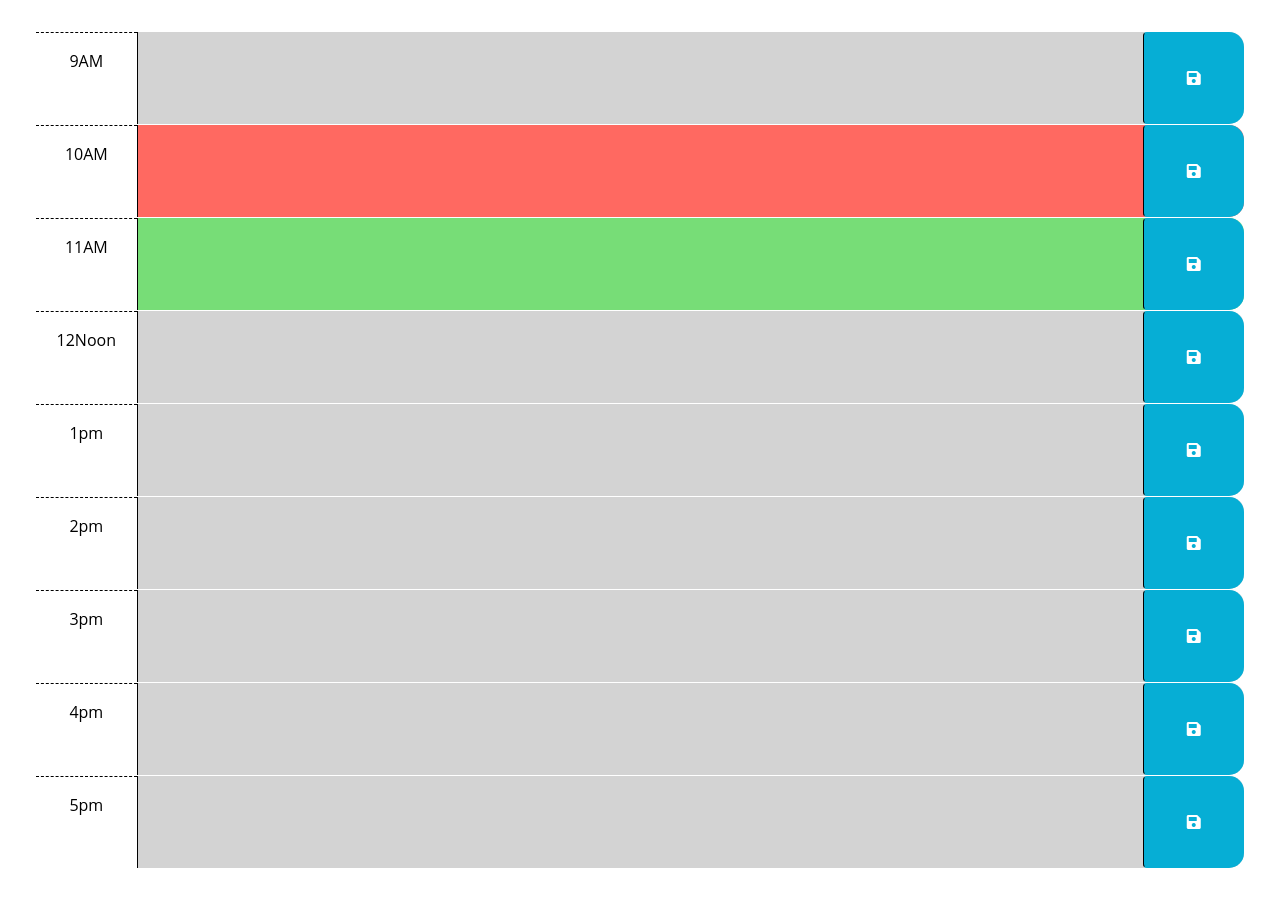
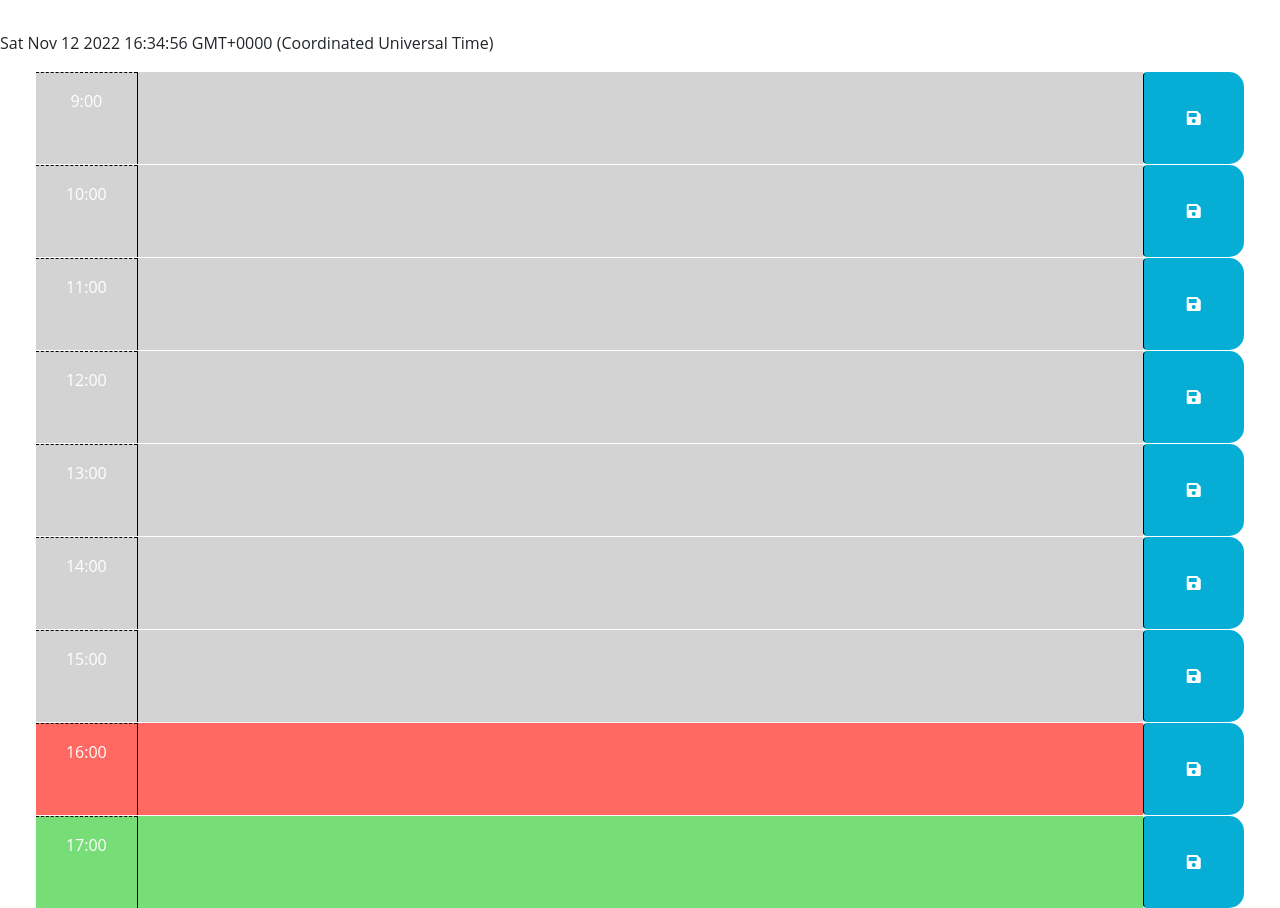
Before and after one commit to Tonyoffor/WorkDayScheduler, a plain HTML site: page Develop/index.html in a window 1280 px wide. Shown: the part 220-1128 px from the top of the page. Before the commit the page ends 1088 px from the top, so only its background shows below. Drawn offline with nearby package versions, Linux system fonts and the light colour scheme.

Commit message:
finished adding the correct color to the time of day using if statments

```diff
--- a/Develop/index.html
+++ b/Develop/index.html
@@ -30,7 +30,9 @@
       <p class="lead">A simple calendar app for scheduling your work day</p>
       <p id="currentDay" class="lead"></p>
     </header>
+
     <p id="today"></p>
+
     <div class="container-fluid px-5">
       <!-- Use class for "past", "present", and "future" to apply styles to the
         time-block divs accordingly. The javascript will need to do this by
@@ -43,8 +45,8 @@
         -->
 
       <!-- Example of a past time block. The "past" class adds a gray background color. -->
-      <div id="hour-9" class="row time-block past">
-        <div class="col-2 col-md-1 hour text-center py-3">9AM</div>
+      <div id="hour-9" class="row time-block ">
+        <div class="col-2 col-md-1 hour text-center py-3">9:00</div>
         <textarea class="col-8 col-md-10 description" id="nine" rows="3"> </textarea>
         <button class="btn saveBtn col-2 col-md-1" aria-label="save">
           <i class="fas fa-save" aria-hidden="true"></i>
@@ -52,8 +54,8 @@
       </div>
 
       <!-- Example of a present time block. The "present" class adds a red background color. -->
-      <div id="hour-10" class="row time-block present">
-        <div class="col-2 col-md-1 hour text-center py-3">10AM</div>
+      <div id="hour-10" class="row time-block ">
+        <div class="col-2 col-md-1 hour text-center py-3">10:00</div>
         <textarea class="col-8 col-md-10 description" id="ten" rows="3"> </textarea>
         <button class="btn saveBtn col-2 col-md-1" aria-label="save">
           <i class="fas fa-save" aria-hidden="true"></i>
@@ -61,56 +63,56 @@
       </div>
 
       <!-- Example of a future time block. The "future" class adds a green background color. -->
-      <div id="hour-11" class="row time-block future">
-        <div class="col-2 col-md-1 hour text-center py-3">11AM</div>
+      <div id="hour-11" class="row time-block ">
+        <div class="col-2 col-md-1 hour text-center py-3">11:00</div>
         <textarea class="col-8 col-md-10 description" id="eleven" rows="3"> </textarea>
         <button class="btn saveBtn col-2 col-md-1" aria-label="save">
           <i class="fas fa-save" aria-hidden="true"></i>
         </button>
       </div>
 
-      <div id="hour-12" class="row time-block past">
-        <div class="col-2 col-md-1 hour text-center py-3">12Noon</div>
-        <textarea class="col-8 col-md-10 description" id="tweleve" rows="3"> </textarea>
+      <div id="hour-12" class="row time-block ">
+        <div class="col-2 col-md-1 hour text-center py-3">12:00</div>
+        <textarea class="col-8 col-md-10 description" id="twelve" rows="3"> </textarea>
         <button class="btn saveBtn col-2 col-md-1" aria-label="save">
           <i class="fas fa-save" aria-hidden="true"></i>
         </button>
       </div>
 
-      <div id="hour-1" class="row time-block past">
-        <div class="col-2 col-md-1 hour text-center py-3">1pm</div>
+      <div id="hour-13" class="row time-block ">
+        <div class="col-2 col-md-1 hour text-center py-3">13:00</div>
         <textarea class="col-8 col-md-10 description" id="one" rows="3"> </textarea>
         <button class="btn saveBtn col-2 col-md-1" aria-label="save">
           <i class="fas fa-save" aria-hidden="true"></i>
         </button>
       </div>
 
-      <div id="hour-2pm" class="row time-block past">
-        <div class="col-2 col-md-1 hour text-center py-3">2pm</div>
+      <div id="hour-14" class="row time-block ">
+        <div class="col-2 col-md-1 hour text-center py-3">14:00</div>
         <textarea class="col-8 col-md-10 description" id="two" rows="3"> </textarea>
         <button class="btn saveBtn col-2 col-md-1" aria-label="save">
           <i class="fas fa-save" aria-hidden="true"></i>
         </button>
       </div>
 
-      <div id="hour-3pm" class="row time-block past">
-        <div class="col-2 col-md-1 hour text-center py-3">3pm</div>
+      <div id="hour-15" class="row time-block ">
+        <div class="col-2 col-md-1 hour text-center py-3">15:00</div>
         <textarea class="col-8 col-md-10 description" id="three" rows="3"> </textarea>
         <button class="btn saveBtn col-2 col-md-1" aria-label="save">
           <i class="fas fa-save" aria-hidden="true"></i>
         </button>
       </div>
 
-      <div id="hour-4" class="row time-block past">
-        <div class="col-2 col-md-1 hour text-center py-3">4pm</div>
+      <div id="hour-16" class="row time-block ">
+        <div class="col-2 col-md-1 hour text-center py-3">16:00</div>
         <textarea class="col-8 col-md-10 description" id="four" rows="3"> </textarea>
         <button class="btn saveBtn col-2 col-md-1" aria-label="save">
           <i class="fas fa-save" aria-hidden="true"></i>
         </button>
       </div>
 
-      <div id="hour-5" class="row time-block past">
-        <div class="col-2 col-md-1 hour text-center py-3">5pm</div>
+      <div id="hour-17" class="row time-block ">
+        <div class="col-2 col-md-1 hour text-center py-3">17:00</div>
         <textarea class="col-8 col-md-10 description" id="five" rows="3"> </textarea>
         <button class="btn saveBtn col-2 col-md-1" aria-label="save">
           <i class="fas fa-save" aria-hidden="true"></i>
--- a/Develop/script.js
+++ b/Develop/script.js
@@ -7,7 +7,7 @@ var nine = document.getElementById('nine').value
 var ten = document.getElementById('ten').value
 var eleven = document.getElementById('eleven').value
 var twelve = document.getElementById('twelve').value
-var one = document.getElementById('one').value
+var eleven = document.getElementById('one').value
 var two = document.getElementById('two').value
 var three = document.getElementById('three').value
 var four = document.getElementById('four').value
@@ -22,7 +22,7 @@ document.getElementById("today").innerHTML = d;
 // the code isn't run until the browser has finished rendering all the elements
 // in the html.
 
-
+currentTime();
 
 $(".saveBtn").on("click", function(){
 console.log(this)
@@ -31,18 +31,41 @@ console.log(this)
   localStorage.setItem('hour-10', ten);
   localStorage.setItem('hour-11', eleven);
   localStorage.setItem('hour-12', twelve);
-  localStorage.setItem('hour-1', one);
-  localStorage.setItem('hour-2', two);
-  localStorage.setItem('hour-3', three);
-  localStorage.setItem('hour-4', four);
-  localStorage.setItem('hour-5', five);
+  localStorage.setItem('hour-13', one);
+  localStorage.setItem('hour-14', two);
+  localStorage.setItem('hour-15', three);
+  localStorage.setItem('hour-16', four);
+  localStorage.setItem('hour-17', five);
 
   console.log(document.getElementById('nine').value)
 
 })
 
 
-
+function currentTime(){
+  const d = new Date();
+let hour = d.getHours();
+var time_blocks = document.getElementsByClassName('hour');
+var textareas= document.getElementsByClassName('description');
+for (let i = 0; i < time_blocks.length; i++) {
+  timelength= time_blocks[i].innerHTML.length;
+  timelength=timelength-3;
+  time=time_blocks[i].innerHTML.substring(0,timelength);
+  console.log(time);
+  time_blocks[i].style.color= 'White';
+  if (time==hour){
+    time_blocks[i].style.backgroundColor= '#ff6961';
+   textareas[i].style.backgroundColor='#ff6961';
+  }
+  else if (time<hour){
+    time_blocks[i].style.backgroundColor= '#d3d3d3';
+    textareas[i].style.backgroundColor='#d3d3d3';
+  }
+  else if (time>hour){
+    time_blocks[i].style.backgroundColor= '#77dd77';
+    textareas[i].style.backgroundColor='#77dd77';
+  }
+}}
 
   // TODO: Add a listener for click events on the save button. This code should
   // use the id in the containing time-block as a key to save the user input in
@@ -54,7 +77,8 @@ console.log(this)
 
   //function myFunction() {
     //var element = document.getElementById("myDIV");
-    //element.classList.remove("mystyle");
+    //element.classList.remove("past");
+    //element.classList.add("present");
   //}
   //function myFunction() {
   //var element = document.getElementById("myDIV");
@@ -69,5 +93,3 @@ console.log(this)
   // TODO: Add code to get any user input that was saved in localStorage and set
   // the values of the corresponding textarea elements. HINT: How can the id
   // attribute of each time-block be used to do this?
-  //
-  // TODO: Add code to display the current date in the header of the page.
```
